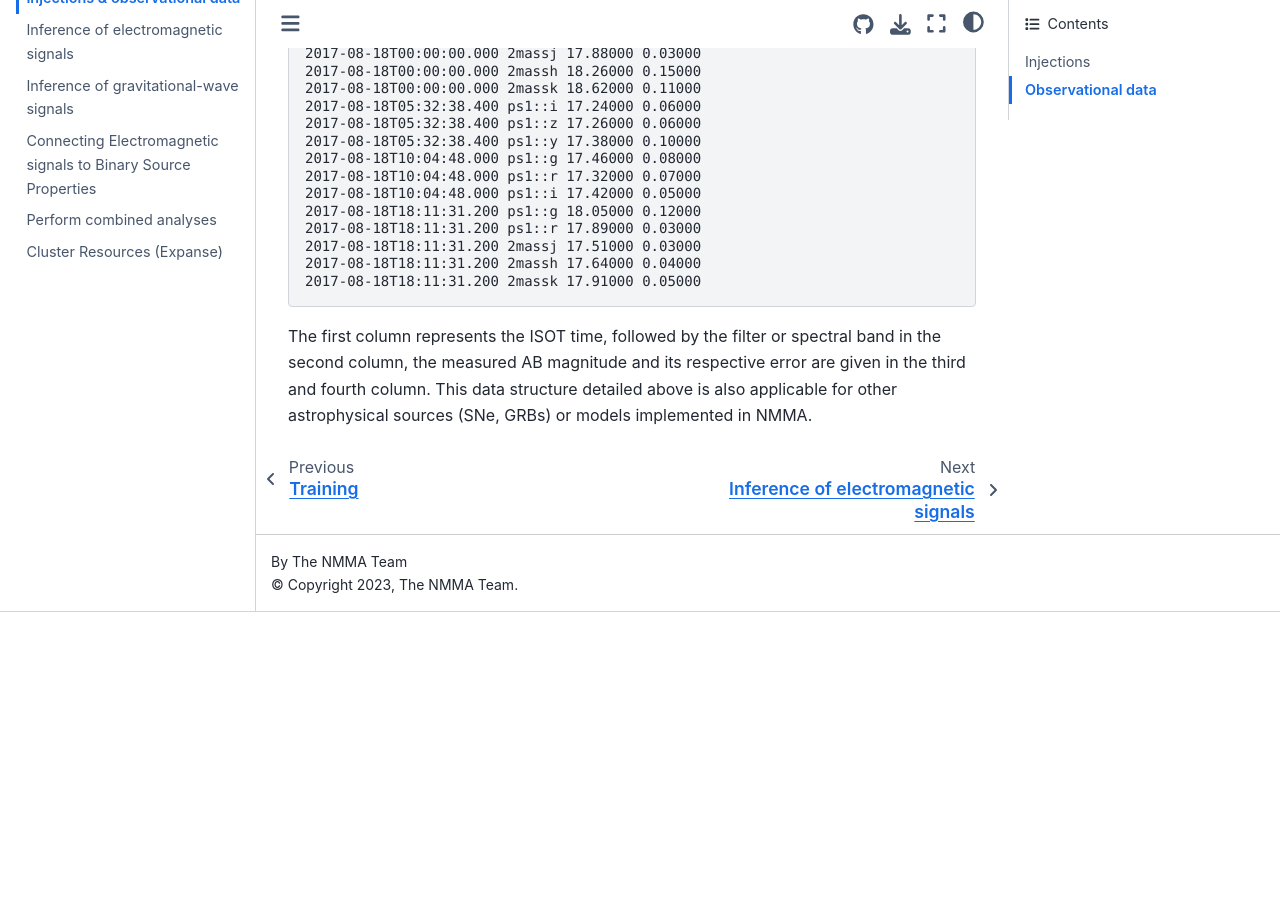
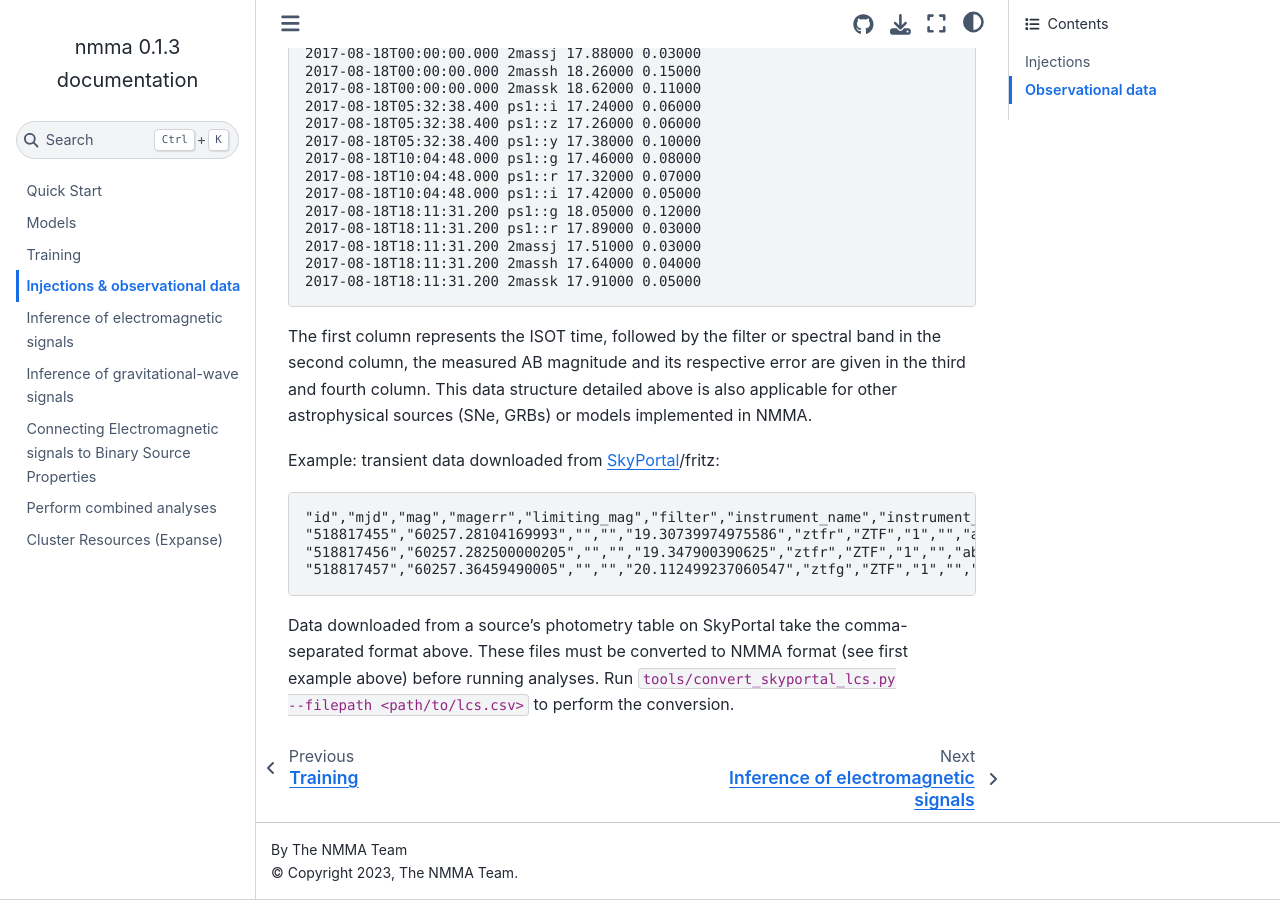
Before and after one commit to nuclear-multimessenger-astronomy/nmma, a Sphinx documentation site: the page built from doc/data_inj_obs.md, in a window 1280 px wide and 900 px high, scrolled down 1763 px. Built offline with Sphinx 7.4.7 and the Sphinx Book theme 1.1.4, drawn with Linux system fonts in a browser that asks for light colours; pages that are not in the unit, such as notebooks, are missing from menus; before the commit the page ends 2375 px from its top, so only the background shows below that.

Commit message:
Update inj/obj docs with skyportal lc format

```diff
--- a/doc/data_inj_obs.md
+++ b/doc/data_inj_obs.md
@@ -72,3 +72,12 @@ Example: AT2017gfo data excerpt
     2017-08-18T18:11:31.200 2massk 17.91000 0.05000
 
 The first column represents the ISOT time, followed by the filter or spectral band in the second column, the measured AB magnitude and its respective error are given in the third and fourth column. This data structure detailed above is also applicable for other astrophysical sources (SNe, GRBs) or models implemented in NMMA.
+
+Example: transient data downloaded from [SkyPortal](https://github.com/skyportal/skyportal)/fritz:
+
+    "id","mjd","mag","magerr","limiting_mag","filter","instrument_name","instrument_id","snr","magsys","origin","altdata","ra","dec","ra_unc","dec_unc","created_at","annotations","owner","Edit","Delete"
+    "518817455","60257.28104169993","","","19.30739974975586","ztfr","ZTF","1","","ab","None","","","","","","2023-12-07T05:49:42.369500","","[object Object]","",""
+    "518817456","60257.282500000205","","","19.347900390625","ztfr","ZTF","1","","ab","None","","","","","","2023-12-07T05:49:42.369555","","[object Object]","",""
+    "518817457","60257.36459490005","","","20.112499237060547","ztfg","ZTF","1","","ab","None","","","","","","2023-12-07T05:49:42.369574","","[object Object]","",""
+
+Data downloaded from a source's photometry table on SkyPortal take the comma-separated format above. These files must be converted to NMMA format (see first example above) before running analyses. Run `tools/convert_skyportal_lcs.py --filepath <path/to/lcs.csv>` to perform the conversion.
```
